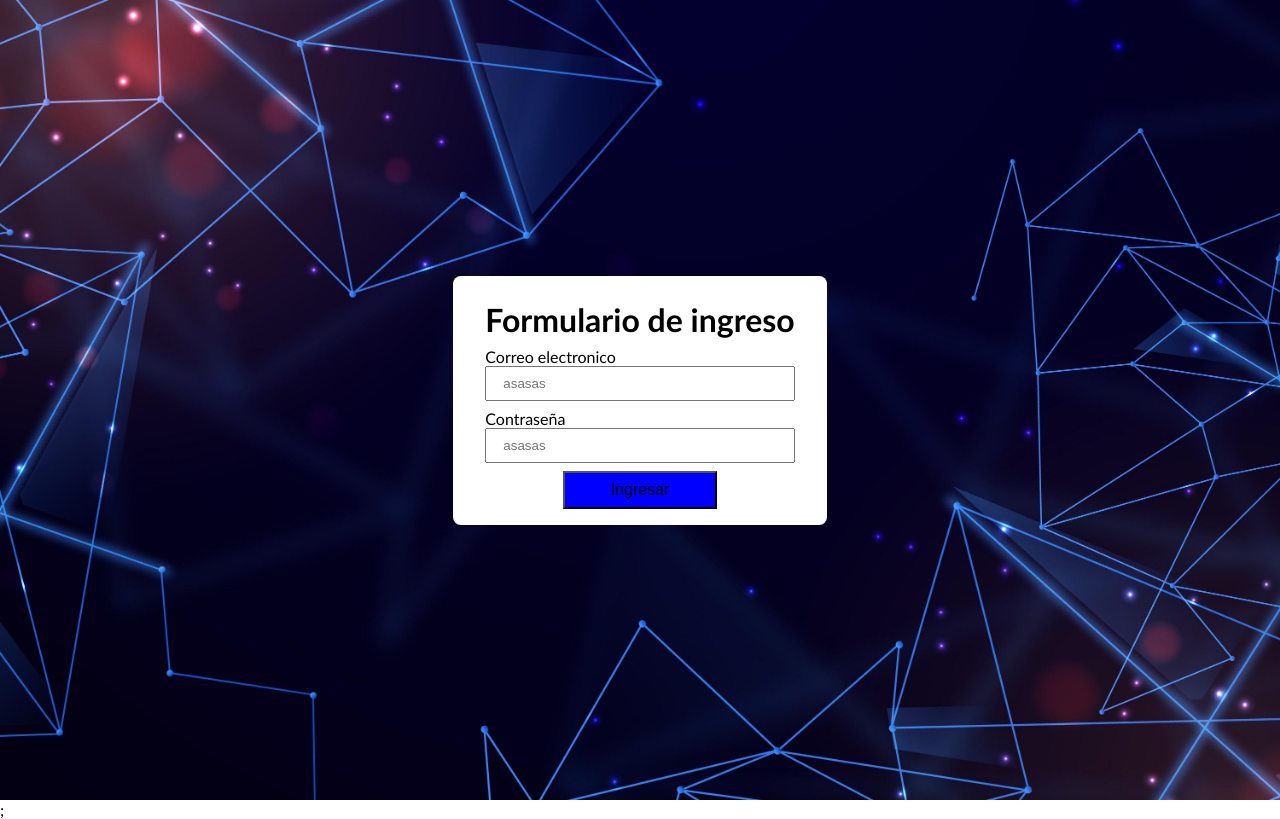
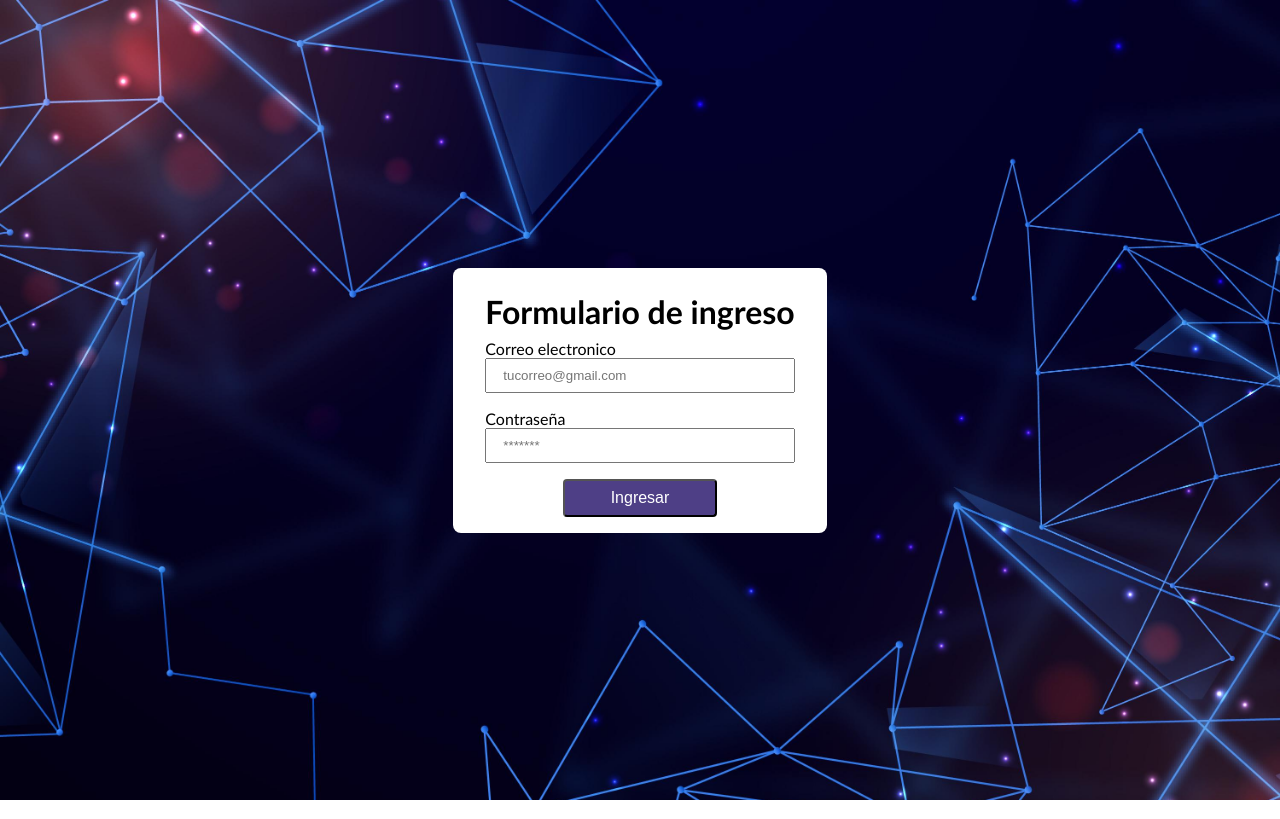
Before and after one commit to jeanpaulufps/PortalU, a React (Vite) app: page /login in a window 1280 px wide. Built offline with nearby package versions, Linux system fonts and the light colour scheme.

Commit message:
components added

```diff
--- /dev/null
+++ b/src/components/Header.jsx
@@ -0,0 +1,73 @@
+import { Link } from 'react-router-dom';
+
+function Header() {
+  return (
+    <header
+      style={{
+        background: '#000b8b',
+        height: 50,
+        display: 'flex',
+        justifyContent: 'space-between',
+      }}
+    >
+      <Link
+        to="/"
+        style={{
+          display: 'block',
+          color: 'white',
+          textDecoration: 'none',
+          fontSize: 24,
+          textAlign: 'center',
+          width: 230,
+          lineHeight: '50px',
+        }}
+      >
+        ESTUDIANTES
+      </Link>
+
+      <div>
+        <button
+          style={{
+            height: '100%',
+            padding: '8px 16px',
+            background: 'none',
+            color: 'white',
+            fontSize: 14,
+            border: 'none',
+            cursor: 'pointer',
+          }}
+        >
+          Notificaciones
+        </button>
+        <button
+          style={{
+            height: '100%',
+            padding: '8px 16px',
+            background: 'none',
+            color: 'white',
+            fontSize: 14,
+            border: 'none',
+            cursor: 'pointer',
+          }}
+        >
+          Perfil
+        </button>
+        <button
+          style={{
+            height: '100%',
+            padding: '8px 16px',
+            background: 'none',
+            color: 'white',
+            fontSize: 14,
+            border: 'none',
+            cursor: 'pointer',
+          }}
+        >
+          Cerrar sesión
+        </button>
+      </div>
+    </header>
+  );
+}
+
+export default Header;
--- /dev/null
+++ b/src/components/Segment.jsx
@@ -0,0 +1,17 @@
+function Segment({ children, title, icon }) {
+  return (
+    <main
+      style={{
+        margin: '16px 0px',
+        background: 'white',
+        borderTop: '3px solid #000b8b',
+        borderRadius: 4,
+      }}
+    >
+      <h2 style={{ padding: 8, borderBottom: '1px solid #d2d6de' }}>{title}</h2>
+      <div style={{ padding: 16 }}>{children}</div>
+    </main>
+  );
+}
+
+export default Segment;
--- /dev/null
+++ b/src/components/Sidebar.jsx
@@ -0,0 +1,51 @@
+import { Link } from 'react-router-dom';
+
+function Sidebar() {
+  return (
+    <aside
+      style={{
+        height: '100%',
+        width: 230,
+        position: 'absolute',
+        borderRight: '1px solid #d2d6de',
+      }}
+    >
+      <nav>
+        <div
+          style={{
+            display: 'flex',
+            alignItems: 'center',
+            gap: 8,
+            fontWeight: 'bolder',
+            padding: '12px 16px',
+          }}
+        >
+          <img
+            style={{ width: 60, height: 60 }}
+            src="https://cdn-icons-png.flaticon.com/512/6858/6858504.png"
+            alt=""
+          />
+          <span>Ivan Jean Paul</span>
+        </div>
+        <p style={{ padding: '12px 16px', color: '#848484' }}>
+          NAVEGACION PRINCIPAL
+        </p>
+        <ul>
+          <li>
+            <Link to="/profile" className="sidebar-link">
+              @ Perfil estudiantil
+            </Link>
+          </li>
+          <li>
+            <Link className="sidebar-link">@ Informacion estudiantil</Link>
+          </li>
+          <li>
+            <Link className="sidebar-link">@ Informacion estudiantil</Link>
+          </li>
+        </ul>
+      </nav>
+    </aside>
+  );
+}
+
+export default Sidebar;
--- a/src/main.jsx
+++ b/src/main.jsx
@@ -1,23 +1,13 @@
 import { StrictMode } from 'react';
 import { createRoot } from 'react-dom/client';
-import { createBrowserRouter, RouterProvider } from 'react-router-dom';
-import Root from './routes/Root';
-import Login from './routes/Login';
+import { BrowserRouter } from 'react-router-dom';
 import './index.css';
-
-const router = createBrowserRouter([
-  {
-    path: '/',
-    element: <Root />,
-  },
-  {
-    path: '/login',
-    element: <Login />,
-  },
-]);
+import App from './App';
 
 createRoot(document.getElementById('root')).render(
   <StrictMode>
-    <RouterProvider router={router} />;
+    <BrowserRouter>
+      <App />
+    </BrowserRouter>
   </StrictMode>
 );
--- a/src/routes/Login.jsx
+++ /dev/null
@@ -1,74 +0,0 @@
-import { Link } from 'react-router-dom';
-
-function Login() {
-  return (
-    <div
-      style={{
-        height: '100vh',
-        width: '100%',
-        display: 'flex',
-        justifyContent: 'center',
-        alignItems: 'center',
-        backgroundImage: 'url(./login-background.jpg)',
-        backgroundRepeat: 'no-repeat',
-        backgroundSize: 'cover',
-      }}
-    >
-      <form
-        style={{
-          background: 'white',
-          padding: '16px 32px',
-          borderRadius: 8,
-        }}
-        action=""
-      >
-        <h1 style={{ margin: '8px 0' }}>Formulario de ingreso</h1>
-        <div style={{ display: 'flex', flexDirection: 'column', gap: 8 }}>
-          <div>
-            <label style={{ display: 'block' }} htmlFor="">
-              Correo electronico
-            </label>
-            <input
-              style={{
-                padding: '8px 16px',
-                display: 'block',
-                width: '-webkit-fill-available',
-              }}
-              placeholder="asasas"
-              type="text"
-            />
-          </div>
-
-          <div>
-            <label style={{ display: 'block' }} htmlFor="">
-              Contraseña
-            </label>
-            <input
-              style={{
-                padding: '8px 16px',
-                display: 'block',
-                width: '-webkit-fill-available',
-              }}
-              placeholder="asasas"
-              type="text"
-            />
-          </div>
-
-          <input
-            style={{
-              width: '50%',
-              margin: 'auto',
-              padding: '8px 16px',
-              fontSize: 16,
-              background: 'blue',
-            }}
-            type="submit"
-            value="Ingresar"
-          />
-        </div>
-      </form>
-    </div>
-  );
-}
-
-export default Login;
```
Also changed, not shown: src/pages/Root.jsx (renamed from src/routes/Root.jsx).
